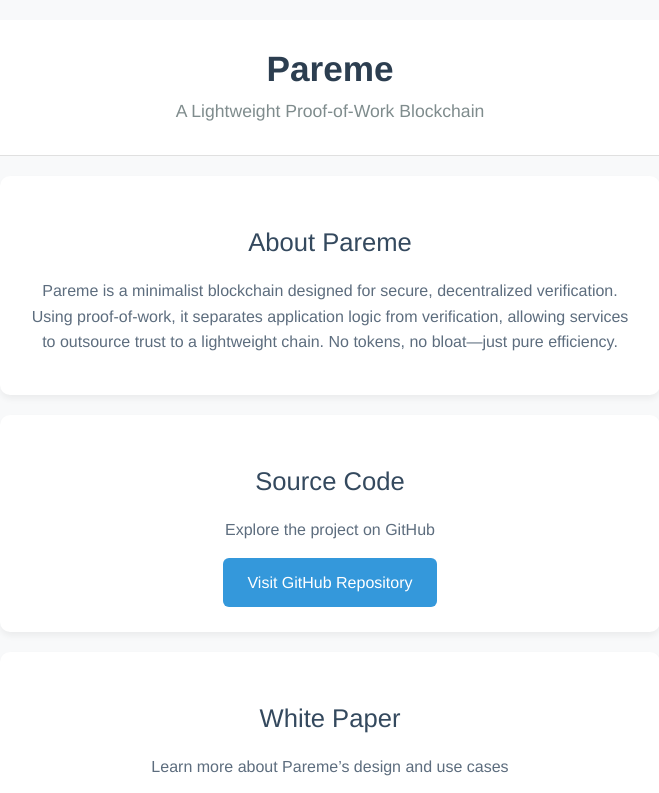
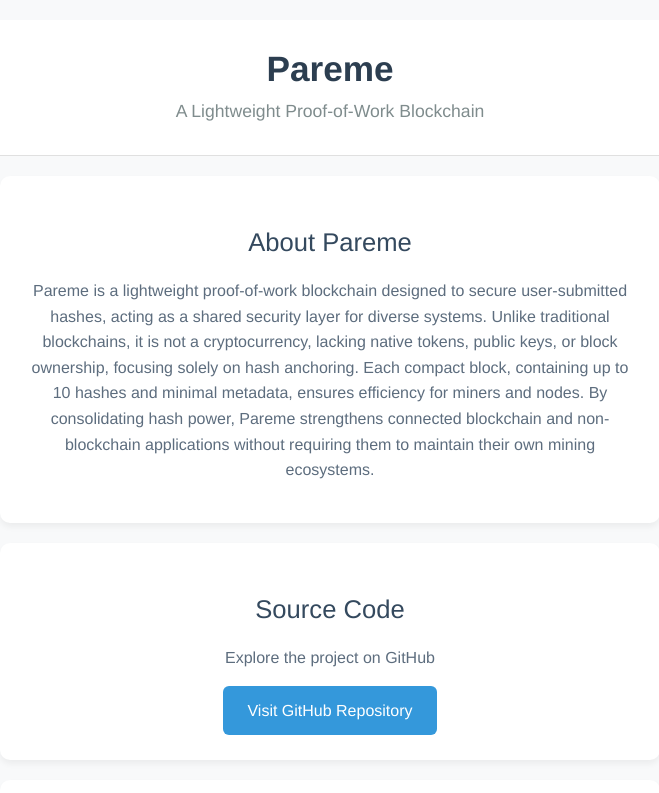
Before and after one commit to radikalreems/pareme.org, a React (Vite) app: page / in a window 1280 px wide. Shown: the top 793 px of the page, without its empty margins (310-969 px from the left). Built offline with nearby package versions, Linux system fonts and the light colour scheme.

Commit message:
fixed description and updated whitepaper

```diff
--- a/src/App.jsx
+++ b/src/App.jsx
@@ -17,10 +17,7 @@
         <section className="section description">
           <h2>About Pareme</h2>
           <p>
-            Pareme is a minimalist blockchain designed for secure, decentralized verification.
-            Using proof-of-work, it separates application logic from verification, allowing
-            services to outsource trust to a lightweight chain. No tokens, no bloat—just
-            pure efficiency.
+          Pareme is a lightweight proof-of-work blockchain designed to secure user-submitted hashes, acting as a shared security layer for diverse systems. Unlike traditional blockchains, it is not a cryptocurrency, lacking native tokens, public keys, or block ownership, focusing solely on hash anchoring. Each compact block, containing up to 10 hashes and minimal metadata, ensures efficiency for miners and nodes. By consolidating hash power, Pareme strengthens connected blockchain and non-blockchain applications without requiring them to maintain their own mining ecosystems.
           </p>
         </section>
 
```
Also changed, not shown: 2 other files (tests, documents, lock files or other folders).
